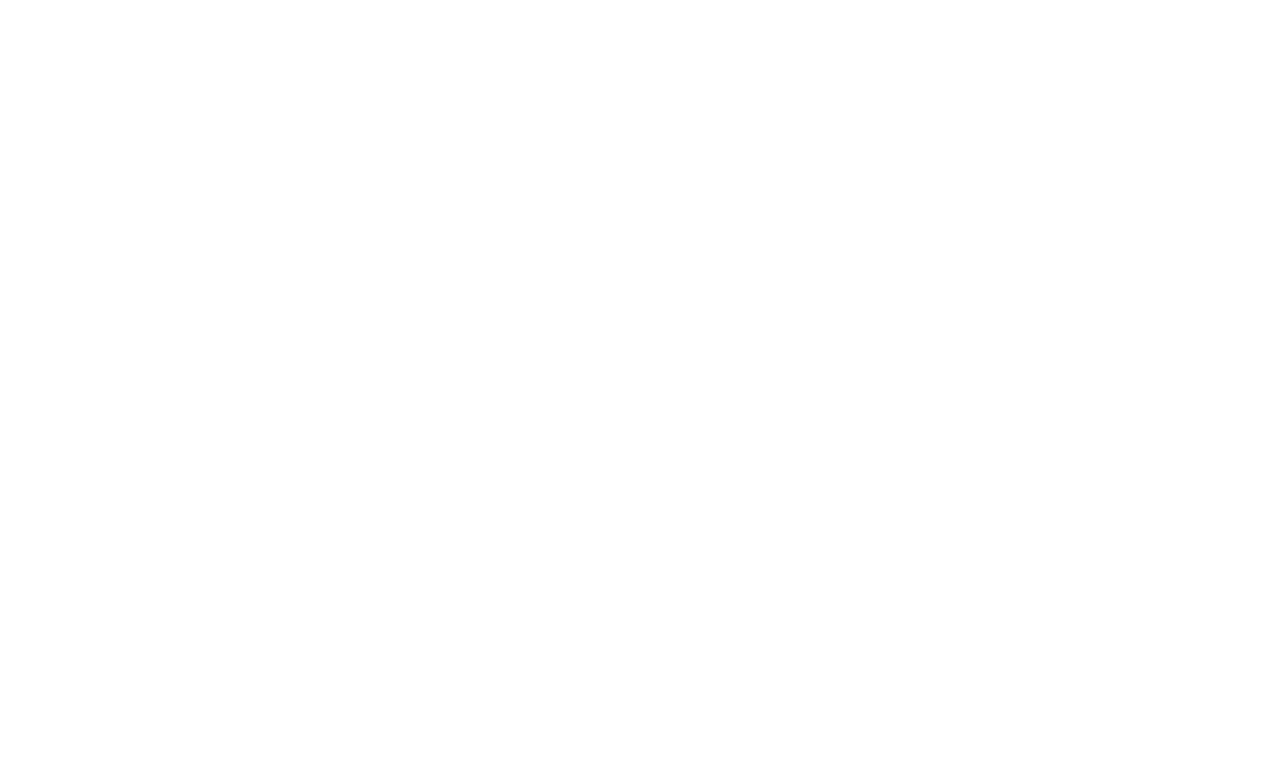
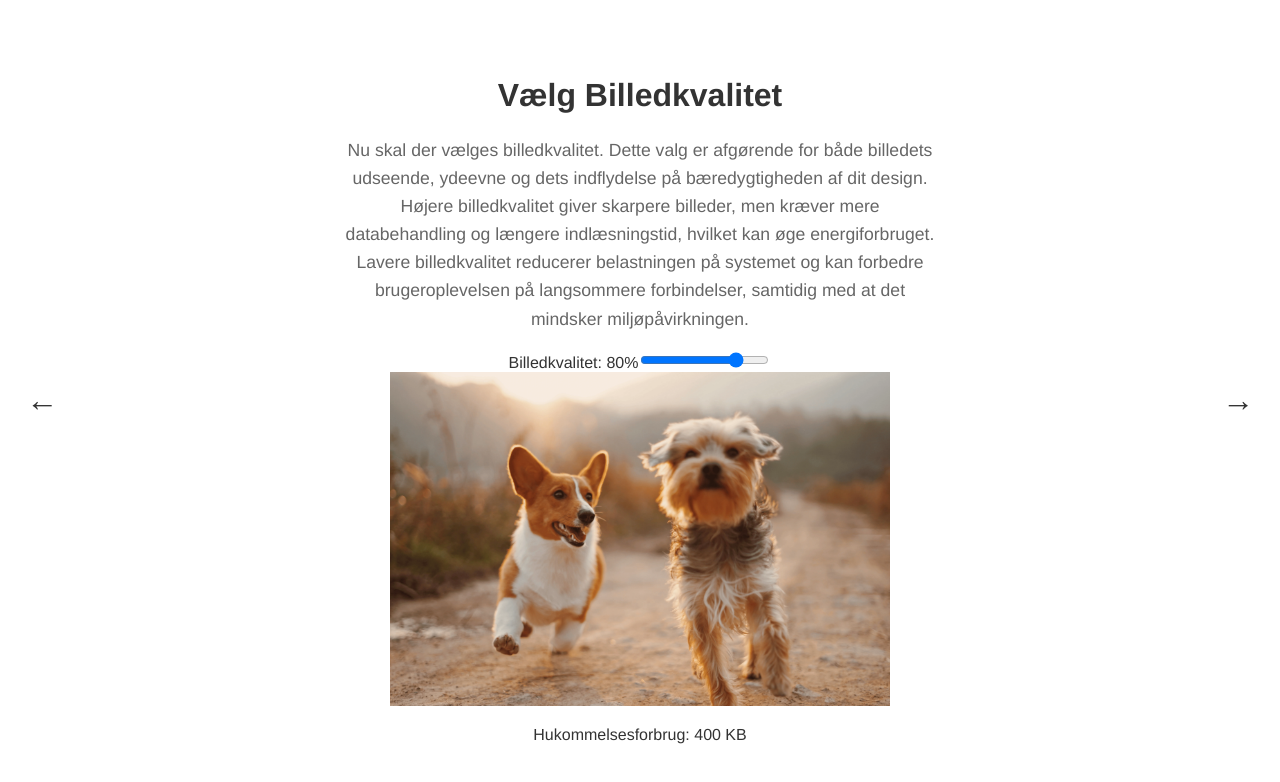
Before and after one commit to oliv045r/carboncrush, a Vue app: page /Image-Quality in a window 1280 px wide. Before the commit this address had no page. Shown: the top 782 px of the page. Built offline with nearby package versions, Linux system fonts and the light colour scheme.

Commit message:
tilføjet Image quality side

```diff
--- /dev/null
+++ b/src/components/ImageQuality.vue
@@ -0,0 +1,113 @@
+<template>
+  <div class="background-select animate__animated animate__fadeIn">
+    <!-- Gå tilbage pil -->
+    <button class="nav-button left" @click="goBack">←</button>
+
+    <!-- Info sektion -->
+    <div class="info-section">
+      <h1>Vælg Billedkvalitet</h1>
+      <p class="description">
+        Nu skal der vælges billedkvalitet. Dette valg er afgørende for både billedets udseende, ydeevne og dets indflydelse på bæredygtigheden af dit design. Højere billedkvalitet giver skarpere billeder, men kræver mere databehandling og længere indlæsningstid, hvilket kan øge energiforbruget. Lavere billedkvalitet reducerer belastningen på systemet og kan forbedre brugeroplevelsen på langsommere forbindelser, samtidig med at det mindsker miljøpåvirkningen.
+      </p>
+
+      <!-- Billedkvalitet slider -->
+      <div>
+        <label for="qualitySlider">Billedkvalitet: {{ quality }}%</label>
+        <input
+          id="qualitySlider"
+          type="range"
+          min="10"
+          max="100"
+          v-model="quality"
+          @input="updateImage"
+        />
+        <br />
+        <!-- Dynamisk billede -->
+        <img :src="imageSrc" :style="{ width: imageWidth + 'px' }" alt="Billede" />
+        <p>Hukommelsesforbrug: {{ imageSize }} KB</p>
+      </div>
+    </div>
+
+    <!-- Gå frem pil -->
+    <button class="nav-button right" @click="goForward">→</button>
+  </div>
+</template>
+
+<script>
+export default {
+  data() {
+    return {
+      quality: 80, // 80% billedkvalitet
+      imageSrc:require('@/images/dog_webp.webp'),
+      imageWidth: 500, // Standard billedbredde
+      imageSize: 0, // Vil blive beregnet dynamisk
+    };
+  },
+  methods: {
+    goBack() {
+        this.$router.push('/');
+      },
+
+      goForward() {
+        this.$router.push('/another-route');
+      },
+
+    updateImage() {
+      // Opdater billedets bredde baseret på sliderens værdi
+      this.imageWidth = (this.quality / 100) * 500; // Justerer billedets bredde
+      this.calculateImageSize();
+    },
+    calculateImageSize() {
+      // Her laver vi en simpel beregning af billedstørrelsen i KB baseret på kvaliteten
+      const baseSize = 500; // Antag at billedet på 100% kvalitet er 500 KB
+      this.imageSize = Math.round((this.quality / 100) * baseSize);
+    }
+  },
+  mounted() {
+    // Beregn initial billedstørrelse når komponentet monteres
+    this.calculateImageSize();
+  }
+};
+</script>
+
+<style scoped>
+  .background-select {
+    height: 100vh;
+    display: flex;
+    flex-direction: column;
+    align-items: center;
+    justify-content: center;
+    color: #333333;
+  }
+
+.info-section {
+    text-align: center;
+    max-width: 600px;
+  }
+
+  .description {
+    font-size: 1.1em;
+    line-height: 1.6;
+    margin: 1em 0;
+    color: #666666;
+  }
+
+.nav-button {
+    background-color: transparent;
+    border: none;
+    color: #333333;
+    font-size: 2rem;
+    cursor: pointer;
+    position: absolute;
+    top: 50%;
+    transform: translateY(-50%);
+  }
+
+  .left {
+    left: 20px;
+  }
+
+  .right {
+    right: 20px;
+  }
+</style>
--- a/src/router/index.js
+++ b/src/router/index.js
@@ -2,6 +2,7 @@
 import StartScreen from '../components/StartScreen.vue'; // Korrigeret sti til StartScreen
 import BackgroundSelect from '../components/BackgroundSelect.vue'; // Korrigeret sti til BackgroundSelect
 import ImageFormat from '../components/ImageFormat.vue'; // Ny import til ImageFormat
+import ImageQuality from '../components/ImageQuality.vue'; // Ny import til ImageQuality
 
 const routes = [
   {
@@ -19,6 +20,12 @@
     name: 'ImageFormat',
     component: ImageFormat
   },
+
+  {
+    path: '/Image-Quality', // Ny rute til ImageQuality
+    name: 'ImageQuality',
+    component: ImageQuality
+  },
 ];
 
 const router = createRouter({
```
